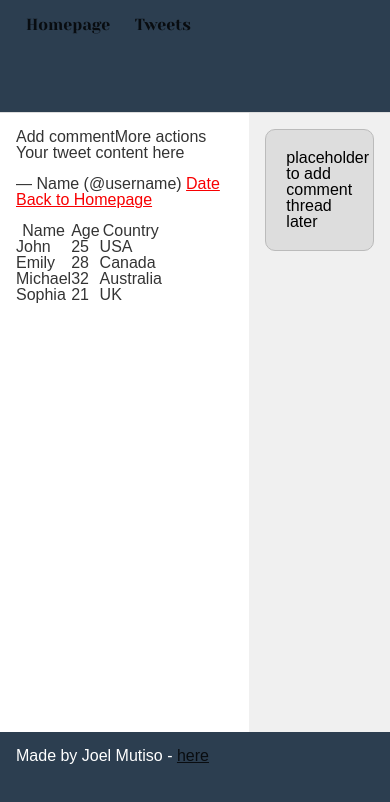
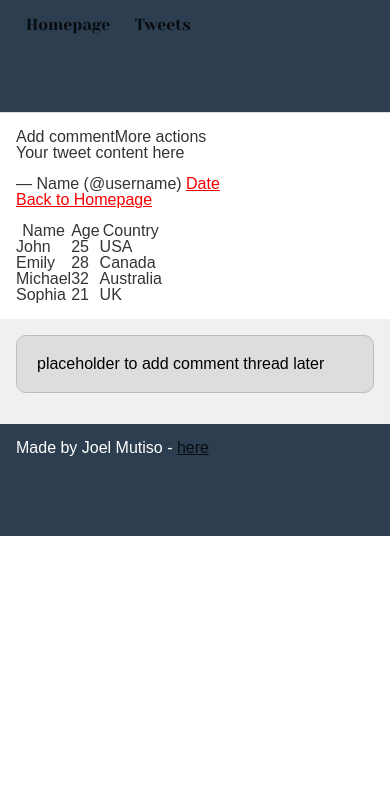
Before and after one commit to joelmutiso/alx_html_css, a plain HTML site: page css_basic/index.html in a window 390 px wide. Drawn offline with Linux system fonts and the light colour scheme.

Commit message:
Make layout responsive with works_on_smartphone and viewport tag

```diff
--- a/css_basic/index.html
+++ b/css_basic/index.html
@@ -3,12 +3,13 @@
 
 <head>
     <meta charset="UTF-8">
+    <meta name="viewport" content="width=device-width, initial-scale=1.0">
     <title>my first website</title>
     <link href="base.css" rel="stylesheet">
     <link href="styles.css" rel="stylesheet">
 </head>
 
-<body>
+<body class="works_on_smartphone">
    <header>
         <ul>
             <li><a href="index.html">Homepage</a></li>
```
